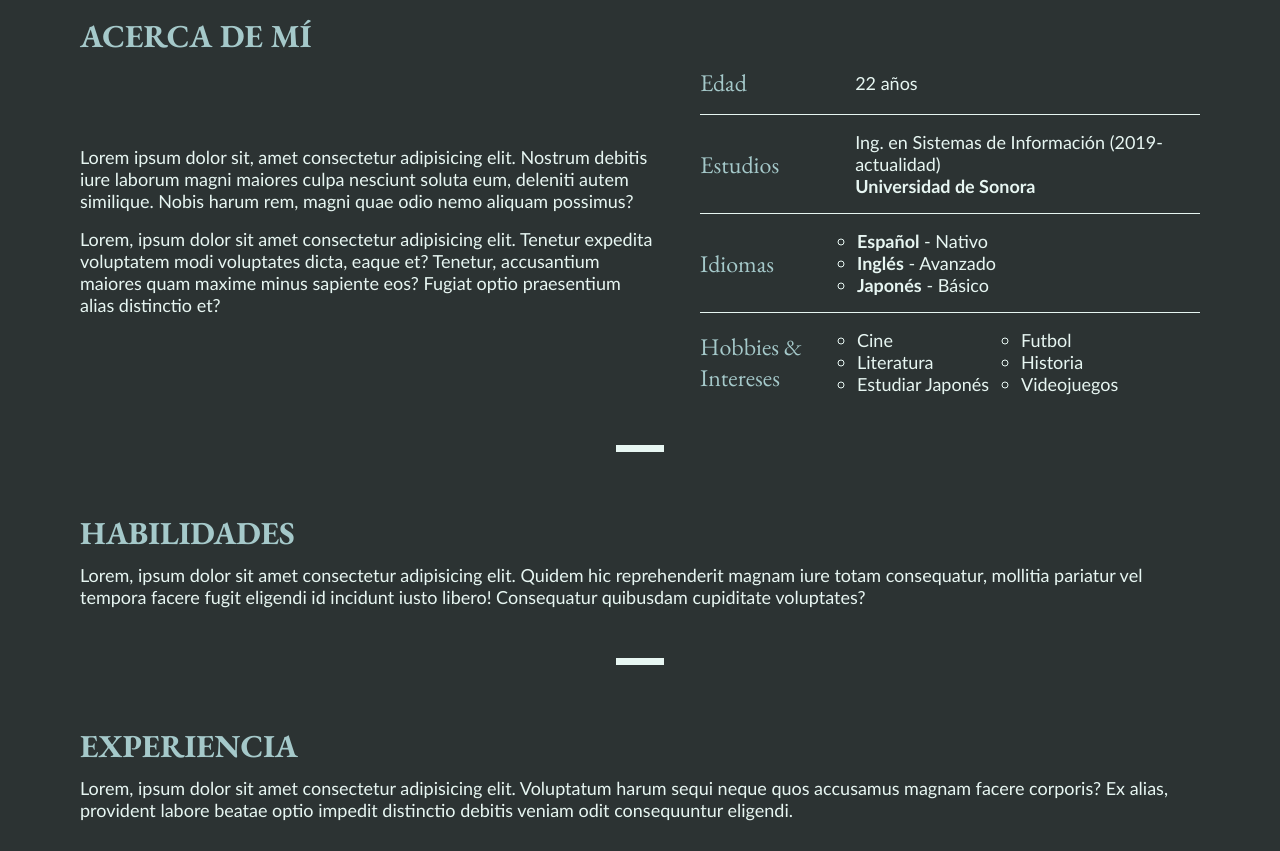
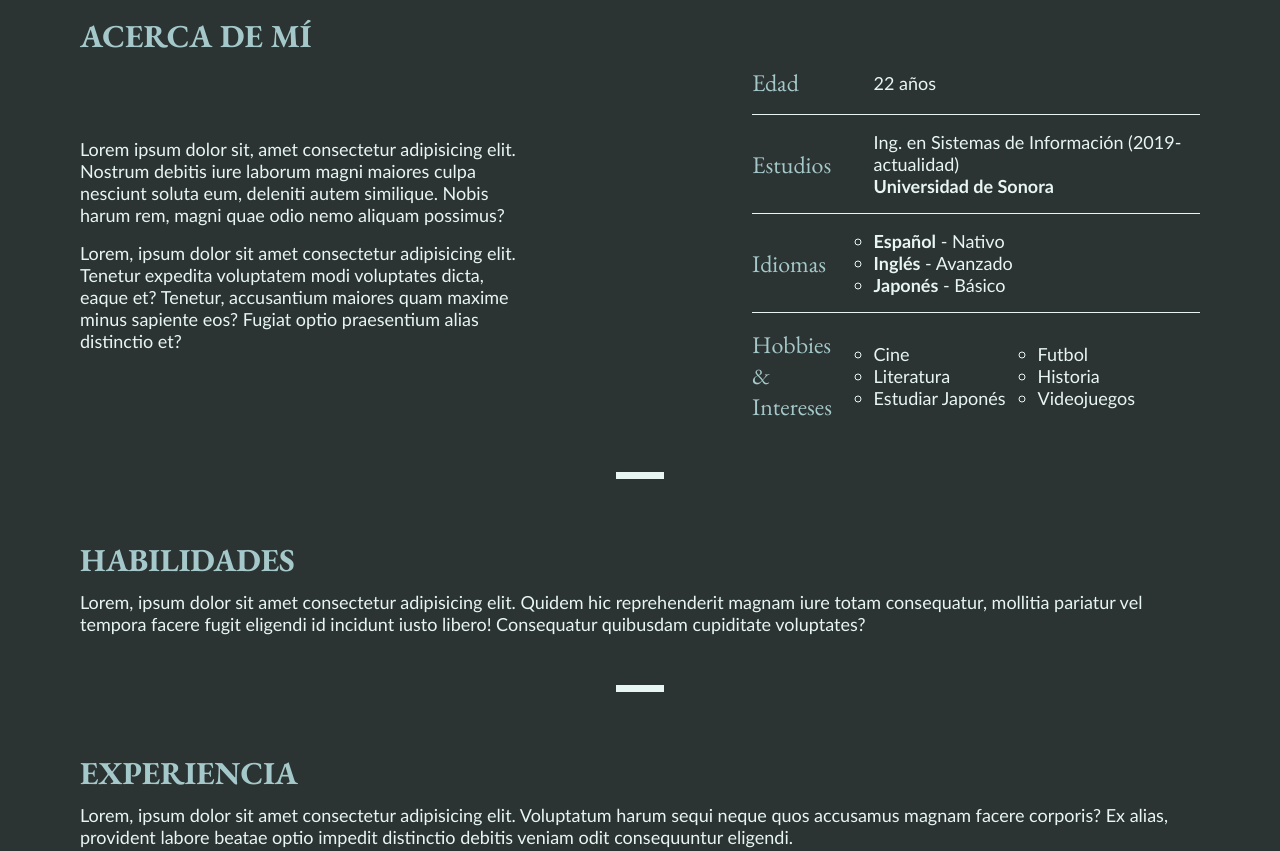
Before and after one commit to rssv384/DFE-Proyecto-Parcial-1, a plain HTML site: page index.html in a window 1280 px wide. Shown: the part 845-1696 px from the top of the page. Drawn offline with nearby package versions, Linux system fonts and the light colour scheme.

Commit message:
Clase .column + Correcciones  "Acerca de mí"

```diff
--- a/css/styles.css
+++ b/css/styles.css
@@ -61,6 +61,10 @@ body {
 
 .flex-align-items-start {
 	align-items: flex-start;
+}
+
+.column {
+	width: 40%;
 }
 /* #endregion */
 
@@ -189,17 +193,12 @@ section:not(#home) {
 /* #endregion */
 
 /* #region ACERCA-DE-MI */
-.biografia {
-	width: 575px;
+#biografia,
+#info-personal {
 	gap: 1rem;
 }
 
-.info-personal {
-	width: 500px;
-	gap: 1rem;
-}
-
-.info-personal hr {
+#info-personal hr {
 	border-top: 1px solid var(--tertiary-color);
 }
 
@@ -208,21 +207,21 @@ section:not(#home) {
 }
 
 .info-personal-fila > h3,
-p,
-ul {
+.info-personal-fila > p,
+.info-personal-fila > ul {
 	margin-top: auto;
 	margin-bottom: auto;
 }
 
 .info-personal-fila > h3 {
-	width: 125px;
+	width: 20%;
 }
 
 .info-personal-fila > p {
-	width: 350px;
+	width: 70%;
 }
 
-.info-personal-fila ul {
+.info-personal-fila > ul {
 	list-style: circle;
 	font-family: var(--body-font);
 	color: var(--tertiary-color);
--- a/index.html
+++ b/index.html
@@ -38,11 +38,11 @@
         <section id="acerca-de-mi">
             <h2>ACERCA DE MÍ</h2>
             <div class="flex-row flex-content-space-between flex-align-items-center">
-                <div class="biografia flex-column flex-content-center flex-align-items-center">
+                <div id="biografia" class="column flex-column flex-content-center flex-align-items-center">
                     <p>Lorem ipsum dolor sit, amet consectetur adipisicing elit. Nostrum debitis iure laborum magni maiores culpa nesciunt soluta eum, deleniti autem similique. Nobis harum rem, magni quae odio nemo aliquam possimus?</p>
                     <p>Lorem, ipsum dolor sit amet consectetur adipisicing elit. Tenetur expedita voluptatem modi voluptates dicta, eaque et? Tenetur, accusantium maiores quam maxime minus sapiente eos? Fugiat optio praesentium alias distinctio et?</p>
                 </div>
-                <div class="info-personal flex-column flex-content-center">
+                <div id="info-personal" class="column flex-column flex-content-center">
                     <div class="info-personal-fila flex-row">
                         <h3>Edad</h3>
                         <p>22 años</p>
```
